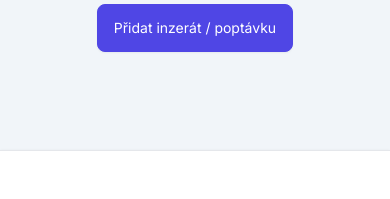
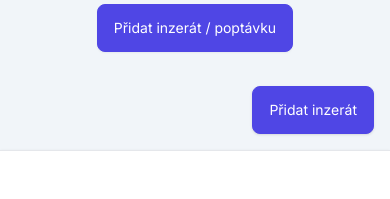
Before and after one commit to pronajmusi/pronajmusiapp, a Next.js app: page / in a window 390 px wide. Shown: the part 694-893 px from the top of the page. Built offline with nearby package versions, Linux system fonts and the light colour scheme; no server answers; the database is empty.

Commit message:
Create floating ad button

```diff
--- /dev/null
+++ b/src/app/components/FloatingAddButton.tsx
@@ -0,0 +1,11 @@
+import Link from "next/link"
+
+export default function FloatingAddButton(){
+    return (
+        <div className="md:hidden fixed bottom-0 right-0 p-4">
+            <Link href={'/inzeraty/pridat'}>
+                <button className="btn btn-primary font-normal text-white shadow">Přidat inzerát</button>
+            </Link>
+        </div>
+    )
+}
--- a/src/app/layout.tsx
+++ b/src/app/layout.tsx
@@ -5,6 +5,7 @@ import Header from './components/Header'
 import Footer from './components/Footer'
 import SessionProvider from './components/SessionProvider'
 import { RouteKeys, PageMeta } from './constants/contants'
+import FloatingAddButton from './components/FloatingAddButton'
 
 const inter = Inter({ subsets: ['latin'] })
 
@@ -23,6 +24,7 @@ export default function RootLayout({
             <div className='max-w-PAGE_MAX w-full'>
               <SessionProvider>
                 {children}
+                <FloatingAddButton />
               </SessionProvider>
             </div>
           </div>
```
